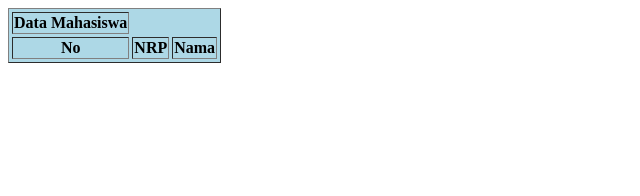
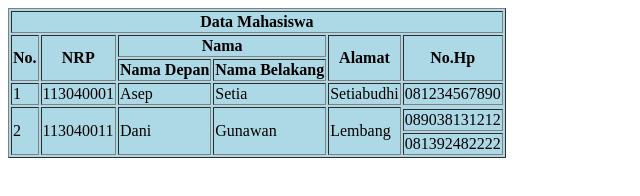
Before and after one commit to aryahanif/itw2023_233040101, a plain HTML site: page latihan/latihan2/L2a233040101.html in a window 1280 px wide. Shown: the whole page, without its empty margins (0-640 px from the left). Drawn offline with Linux system fonts and the light colour scheme.

Commit message:
Menyelesaikan Tugas L2a

```diff
--- a/latihan/latihan2/L2a233040101.html
+++ b/latihan/latihan2/L2a233040101.html
@@ -8,15 +8,42 @@
 </head>
 
 <body>
-    <table border="" bgcolor="lightblue" cellspacing="3">
-        <thead>
-            <th align="center">Data Mahasiswa</th>
-        </thead>
-        <thead>
-            <th>No</th>
-            <th>NRP</th>
-            <th>Nama</th>
-        </thead>
+    <table border="1" bgcolor="lightblue">
+        <tr>
+            <th colspan="6" style="text-align: center;">Data Mahasiswa</th>
+        </tr>
+        <tr>
+            <th rowspan="2">No.</th>
+            <th rowspan="2">NRP</th>
+            <th colspan="2" style="text-align: center;">Nama</th>
+            <th rowspan="2">Alamat</th>
+            <th rowspan="2">No.Hp</th>
+        </tr>
+        <tr>
+            <th style="text-align: center;">Nama Depan</th>
+            <th>Nama Belakang</th>
+        </tr>
+        <tr>
+            <td>1</td>
+            <td>113040001</td>
+            <td>Asep</td>
+            <td>Setia</td>
+            <td>Setiabudhi</td>
+            <td>081234567890</td>
+        </tr>
+        <tr>
+            <td rowspan="3">2</td>
+            <td rowspan="3">113040011</td>
+            <td rowspan="3">Dani</td>
+            <td rowspan="3">Gunawan</td>
+            <td rowspan="3">Lembang</td>
+        </tr>
+        <tr>
+            <td>089038131212</td>
+        </tr>
+        <tr>
+            <td>081392482222</td>
+        </tr>
     </table>
 </body>
 
```
Also changed, not shown: latihan/latihan2/L2233040101.html (deleted, +0 -16 lines).
